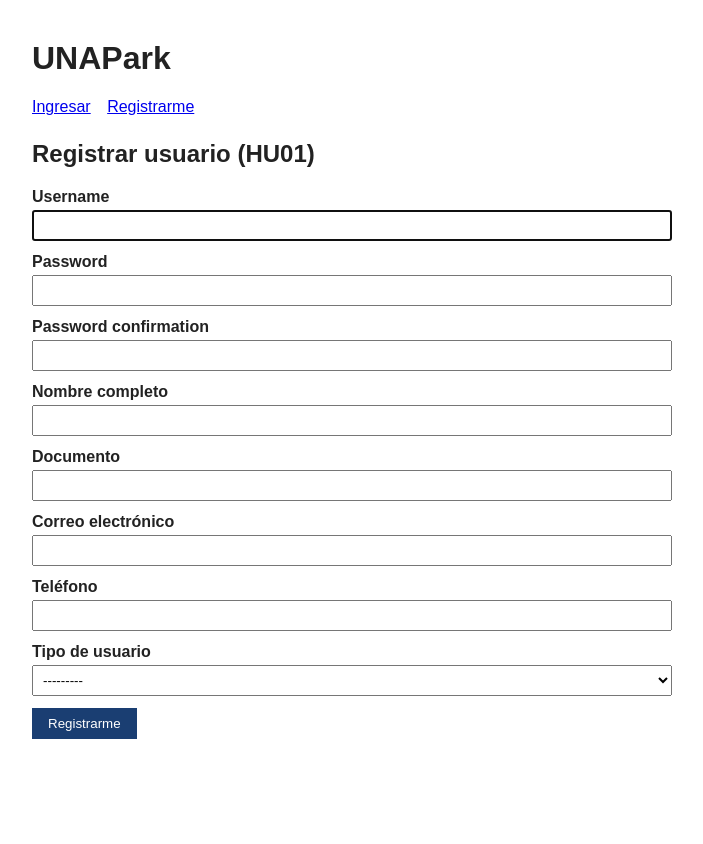
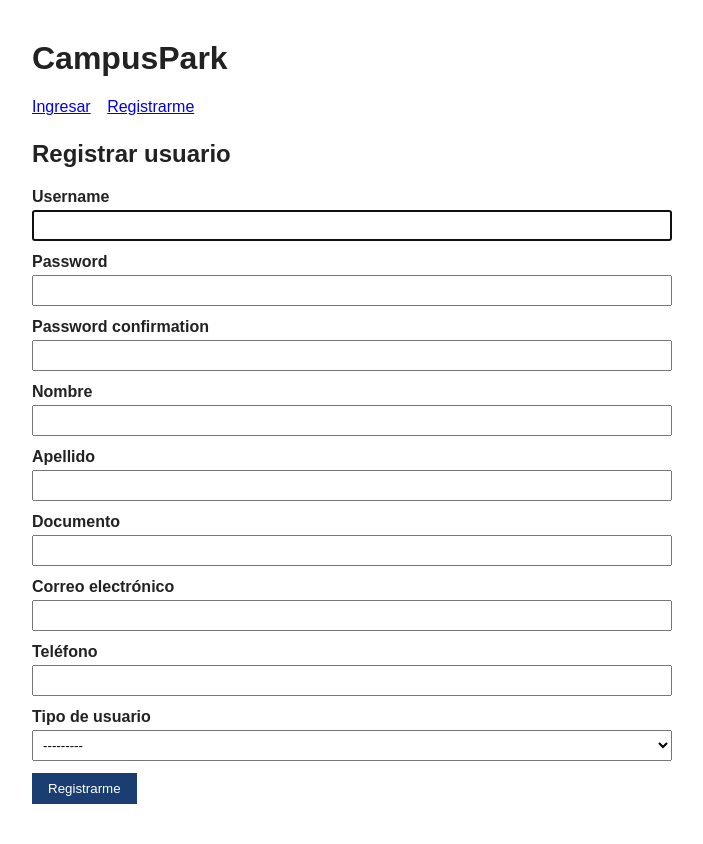
Before and after one commit to soniaromero27/IS2_CampusPark, a Django app: page /usuarios/registro/ in a window 1280 px wide. Shown: the whole page, without its empty margins (288-991 px from the left). Before the commit the page ends 739 px from the top, so only its background shows below. Run offline with Django 5.2, Linux system fonts and the light colour scheme; data comes from the database, SQL or seed files in the repository; both versions use the stored data as it was after the commit.

Commit message:
Formularios de Registros de Usuarios y Vehículos
Se crearon páginas preliminares de Usuario y Vehículo. Además de datos de prueba. También la página inicial de login preestablecida de Django.

```diff
--- a/CampusPark/templates/base.html
+++ b/CampusPark/templates/base.html
@@ -2,7 +2,7 @@
 <html lang="es">
 <head>
   <meta charset="UTF-8">
-  <title>UNAPark</title>
+  <title>CampusPark</title>
   <style>
     body { font-family: Arial, sans-serif; max-width: 640px; margin: 40px auto; color: #222; }
     nav { margin-bottom: 24px; }
@@ -17,7 +17,7 @@
   </style>
 </head>
 <body>
-  <h1>UNAPark</h1>
+  <h1>CampusPark</h1>
   <nav>
     {% if user.is_authenticated %}
       <a href="{% url 'usuarios:perfil' %}">Mi perfil</a>
--- a/CampusPark/usuarios/forms.py
+++ b/CampusPark/usuarios/forms.py
@@ -11,7 +11,8 @@ class RegistroUsuarioForm(UserCreationForm):
     Crea en un mismo paso el User de Django (login) y el perfil
     Usuario del dominio (nombre, documento, correo, telefono, tipo).
     """
-    nombre = forms.CharField(max_length=150, label="Nombre completo")
+    nombre = forms.CharField(max_length=150, label="Nombre")
+    apellido = forms.CharField(max_length=150, label="Apellido")
     documento = forms.CharField(max_length=20, label="Documento")
     correo = forms.EmailField(label="Correo electrónico")
     telefono = forms.CharField(max_length=30, required=False, label="Teléfono")
@@ -41,6 +42,7 @@ class RegistroUsuarioForm(UserCreationForm):
             Usuario.objects.create(
                 user=user,
                 nombre=self.cleaned_data["nombre"],
+                apellido=self.cleaned_data["apellido"],
                 documento=self.cleaned_data["documento"],
                 correo=self.cleaned_data["correo"],
                 telefono=self.cleaned_data.get("telefono", ""),
--- a/CampusPark/usuarios/models.py
+++ b/CampusPark/usuarios/models.py
@@ -30,6 +30,7 @@ class Usuario(models.Model):
         settings.AUTH_USER_MODEL, on_delete=models.CASCADE, related_name="perfil"
     )
     nombre = models.CharField(max_length=150)
+    apellido = models.CharField(max_length=150)
     documento = models.CharField(max_length=20, unique=True)
     correo = models.EmailField(unique=True)
     telefono = models.CharField(max_length=30, blank=True)
--- a/CampusPark/usuarios/templates/usuarios/perfil.html
+++ b/CampusPark/usuarios/templates/usuarios/perfil.html
@@ -3,6 +3,7 @@
 <h2>Mi perfil</h2>
 <table>
   <tr><th>Nombre</th><td>{{ perfil.nombre }}</td></tr>
+  <tr><th>Apellido</th><td>{{ perfil.apellido }}</td></tr>
   <tr><th>Documento</th><td>{{ perfil.documento }}</td></tr>
   <tr><th>Correo</th><td>{{ perfil.correo }}</td></tr>
   <tr><th>Teléfono</th><td>{{ perfil.telefono }}</td></tr>
--- a/CampusPark/usuarios/templates/usuarios/registro.html
+++ b/CampusPark/usuarios/templates/usuarios/registro.html
@@ -1,6 +1,6 @@
 {% extends "base.html" %}
 {% block content %}
-<h2>Registrar usuario (HU01)</h2>
+<h2>Registrar usuario</h2>
 <form method="post">
   {% csrf_token %}
   {{ form.non_field_errors }}
--- a/CampusPark/vehiculos/templates/vehiculos/agregar.html
+++ b/CampusPark/vehiculos/templates/vehiculos/agregar.html
@@ -1,6 +1,6 @@
 {% extends "base.html" %}
 {% block content %}
-<h2>Registrar vehículo (HU03)</h2>
+<h2>Registrar vehículo</h2>
 <form method="post">
   {% csrf_token %}
   {{ form.non_field_errors }}
--- a/CampusPark/vehiculos/templates/vehiculos/lista.html
+++ b/CampusPark/vehiculos/templates/vehiculos/lista.html
@@ -1,7 +1,7 @@
 {% extends "base.html" %}
 {% block content %}
 <h2>Mis vehículos</h2>
-<a href="{% url 'vehiculos:agregar' %}">+ Registrar vehículo</a>
+<a href="{% url 'vehiculos:agregar' %}">+ Agregar vehículo</a>
 <table>
   <tr><th>Matrícula</th><th>Marca</th><th>Modelo</th><th>Color</th></tr>
   {% for v in vehiculos %}
```
Also changed, not shown: CampusPark/db.sqlite3, CampusPark/usuarios/fixtures/tipo_usuario.json (renamed from CampusPark/usuarios/fixtures_tipo_usuario.json), CampusPark/usuarios/migrations/0001_initial.py, CampusPark/usuarios/migrations/0002_usuario_apellido.py (added), CampusPark/vehiculos/migrations/0001_initial.py, 1 other file.
